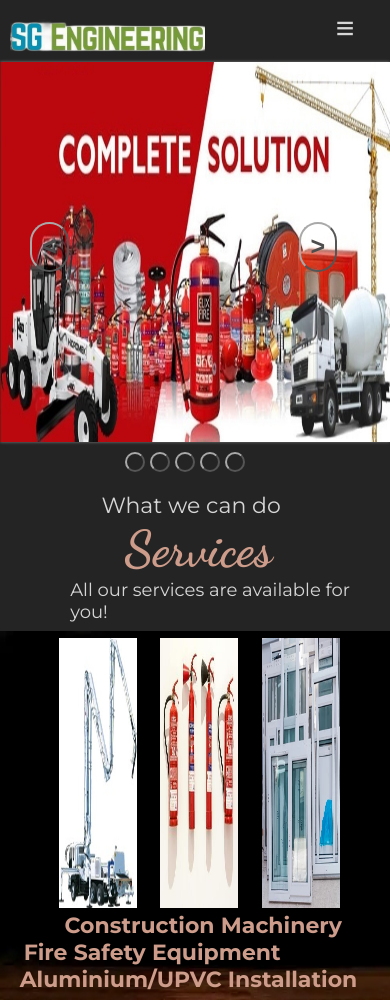
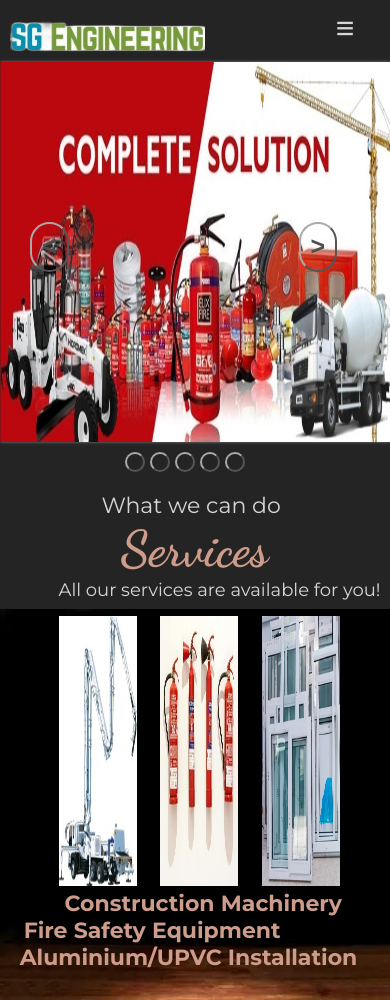
Before and after one commit to iigilani/SG-Engineering, a plain HTML site: page index.html in a window 390 px wide. Shown: the top 1000 px of the page. Drawn offline with Linux system fonts and the light colour scheme.

Commit message:
Update sg-styles.css

```diff
--- a/sg-styles.css
+++ b/sg-styles.css
@@ -489,10 +489,10 @@ ul {
     }
 
     .section3 h1 {
-        margin-left: 32%;
+        margin-left: 31%;
     }
 
     .section3 h2 {
-    margin-left: 18%;
+    margin-left: 15%;
     }
 }
```
